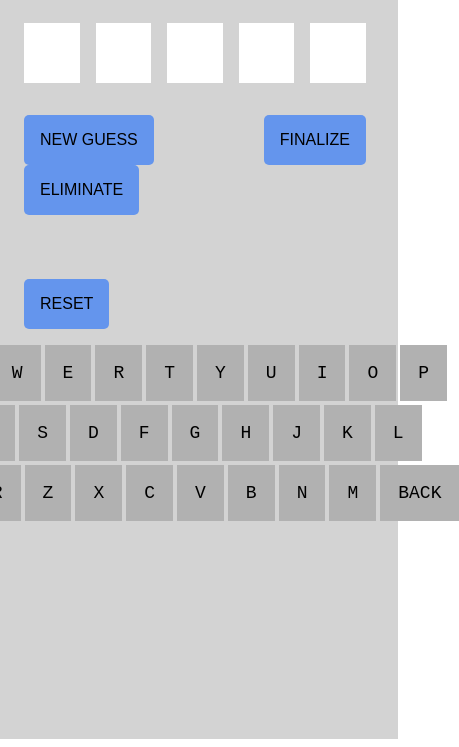
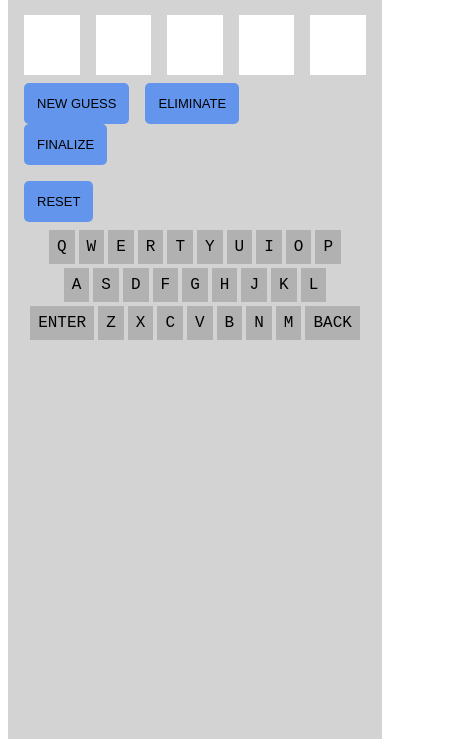
Before and after one commit to ZacButko/ZacButko.github.io, a website: page wordle-solver/index.html in a window 390 px wide. Shown: the part 97-844 px from the top of the page, 459 px wide, since content can reach past the window. Drawn offline with Linux system fonts and the light colour scheme.

Commit message:
Some mobile friendly styling

```diff
--- a/wordle-solver/styles.css
+++ b/wordle-solver/styles.css
@@ -8,8 +8,7 @@ body {
   background-color: rgb(211, 211, 211);
   padding: 2em;
   max-width: 900px;
-  display: flex;
-  flex-direction: column;
+  overflow: auto;
 }
 button {
   padding: 1em;
@@ -55,21 +54,25 @@ button {
                               supported by Chrome, Edge, Opera and Firefox */
 }
 .actions {
-  display: flex;
-  column-gap: 2em;
   padding: 1em;
 }
 .solutions {
   overflow-wrap: break-word;
   padding: 1em;
 }
+.suggestBox {
+  display: flex;
+  column-gap: 1em;
+  row-gap: 1em;
+}
 .reset {
   padding: 1em;
 }
 .keyboard {
   display: flex;
+  row-gap: 4px;
   flex-direction: column;
-  row-gap: 4px;
+  min-width: 500px;
 }
 .keyboard-row {
   display: flex;
@@ -100,8 +103,31 @@ button {
   }
 }
 @media screen and (max-width: 600px) {
+  button {
+    font-size: small;
+  }
   #root {
     max-width: 100%;
     padding: 1em;
   }
+  .wordRow {
+    padding: 0.5em 0em;
+  }
+  .actions {
+    padding: 0em;
+  }
+  .solutions {
+    padding: 0.5em 0em;
+  }
+  .reset {
+    padding: 0em;
+  }
+  .keyboard {
+    min-width: auto;
+    padding: 0.5em 0em;
+  }
+  .keyboard-letter {
+    font-size: medium;
+    padding: 0.5em;
+  }
 }
```
